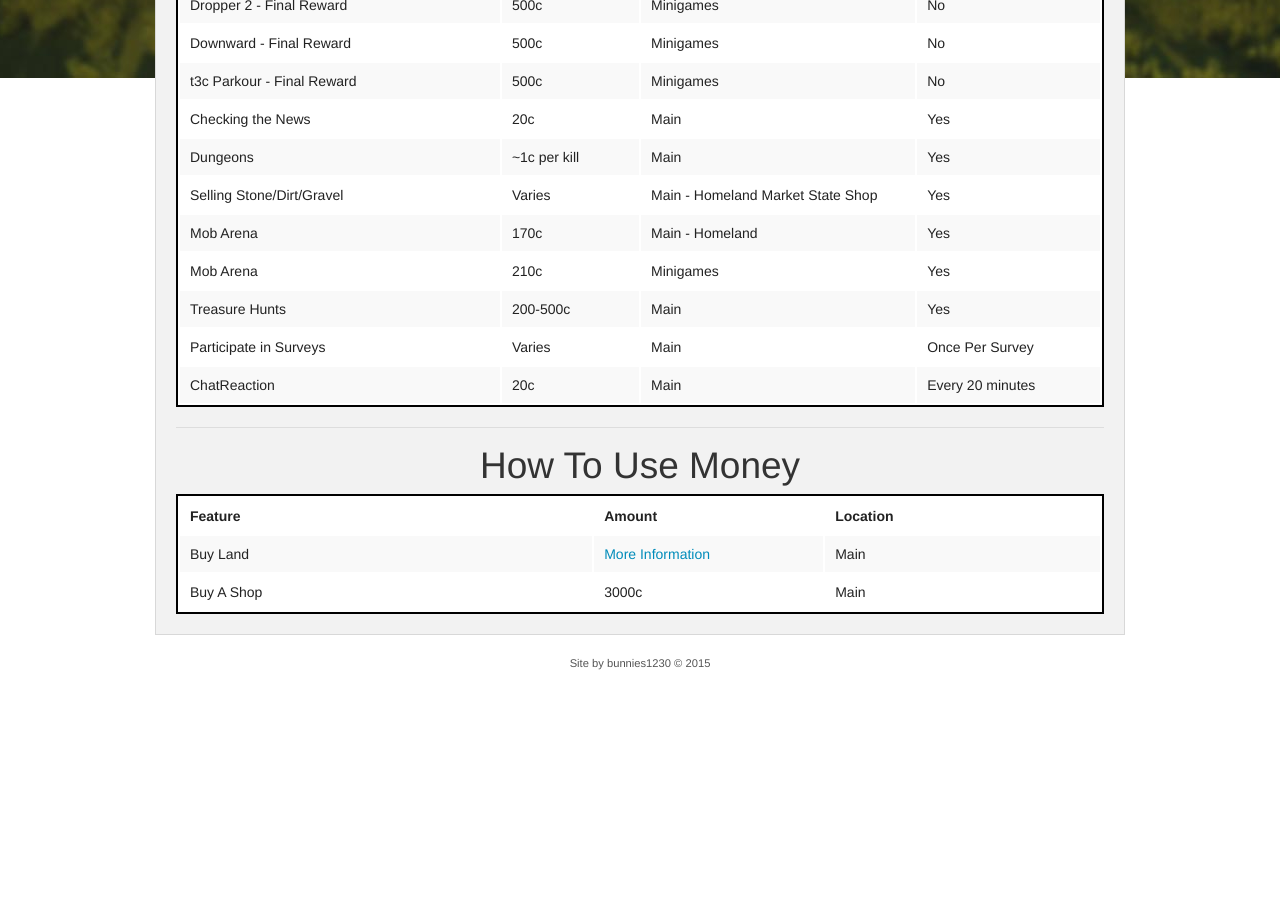
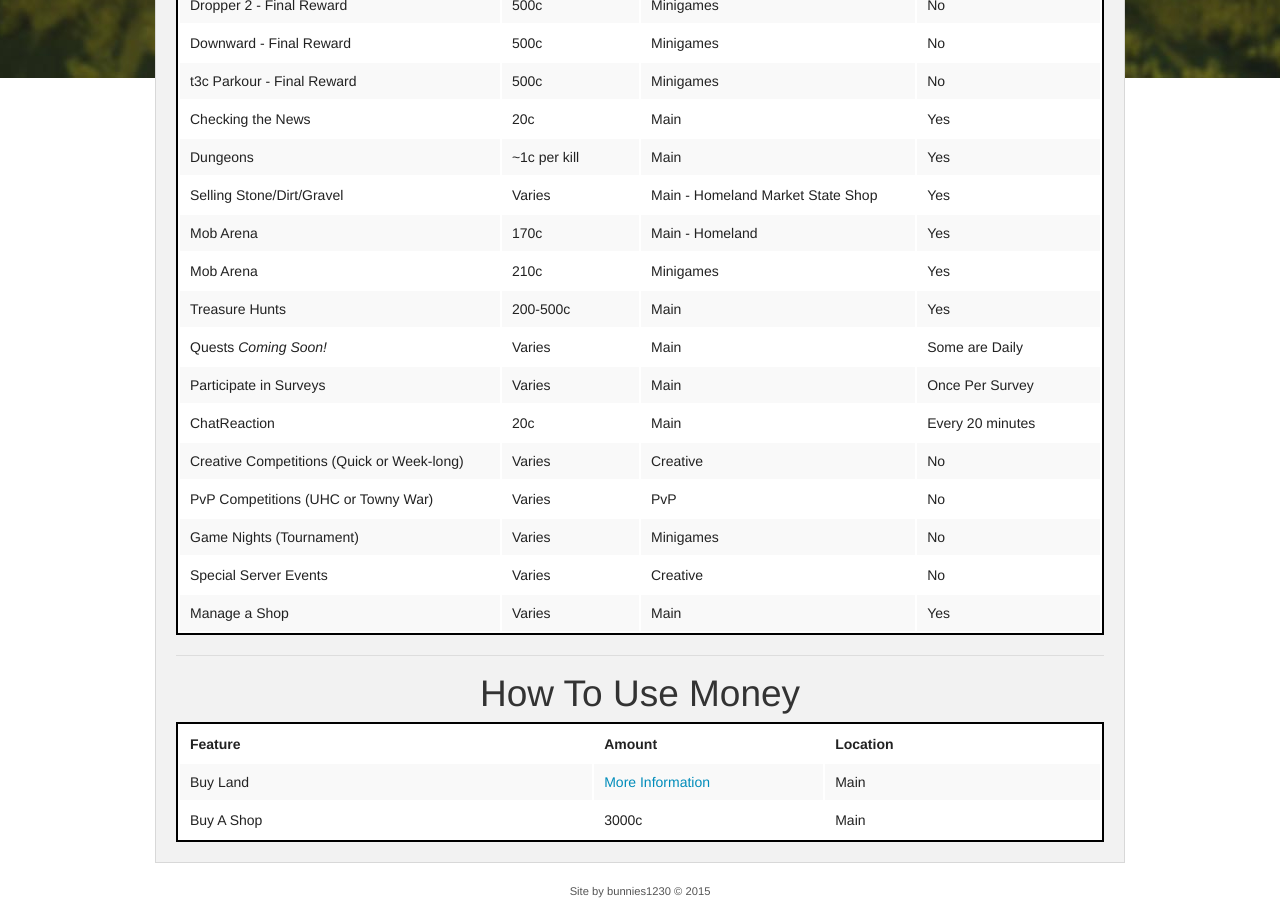
Before and after one commit to damnation-eu/website-beta, a Jekyll site: the page built from economy.md, in a window 1280 px wide and 900 px high, scrolled down 1096 px. Built offline with Jekyll 4.4.1, drawn with Linux system fonts in a browser that asks for light colours; nearby versions of some CDN libraries; library files that are not in the unit come from our copies; before the commit the page ends 1768 px from its top, so only the background shows below that.

Commit message:
Update economy.md

```diff
--- a/economy.md
+++ b/economy.md
@@ -122,6 +122,12 @@ ___
     <td class="tg-9hbo">Yes</td>
   </tr>
   <tr>
+    <td class="tg-9hbo">Quests <i>Coming Soon!</i></td>
+    <td class="tg-9hbo">Varies</td>
+    <td class="tg-9hbo">Main</td>
+    <td class="tg-9hbo">Some are Daily</td>
+  </tr>
+  <tr>
     <td class="tg-9hbo">Participate in Surveys</td>
     <td class="tg-9hbo">Varies</td>
     <td class="tg-9hbo">Main</td>
@@ -132,6 +138,36 @@ ___
     <td class="tg-9hbo">20c</td>
     <td class="tg-9hbo">Main</td>
     <td class="tg-9hbo">Every 20 minutes</td>
+  </tr>
+  <tr>
+    <td class="tg-9hbo">Creative Competitions (Quick or Week-long)</td>
+    <td class="tg-9hbo">Varies</td>
+    <td class="tg-9hbo">Creative</td>
+    <td class="tg-9hbo">No</td>
+  </tr>
+  <tr>
+    <td class="tg-9hbo">PvP Competitions (UHC or Towny War)</td>
+    <td class="tg-9hbo">Varies</td>
+    <td class="tg-9hbo">PvP</td>
+    <td class="tg-9hbo">No</td>
+  </tr>
+  <tr>
+    <td class="tg-9hbo">Game Nights (Tournament)</td>
+    <td class="tg-9hbo">Varies</td>
+    <td class="tg-9hbo">Minigames</td>
+    <td class="tg-9hbo">No</td>
+  </tr>
+  <tr>
+    <td class="tg-9hbo">Special Server Events</td>
+    <td class="tg-9hbo">Varies</td>
+    <td class="tg-9hbo">Creative</td>
+    <td class="tg-9hbo">No</td>
+  </tr>
+  <tr>
+    <td class="tg-9hbo">Manage a Shop</td>
+    <td class="tg-9hbo">Varies</td>
+    <td class="tg-9hbo">Main</td>
+    <td class="tg-9hbo">Yes</td>
   </tr>
 </table>
 
```
